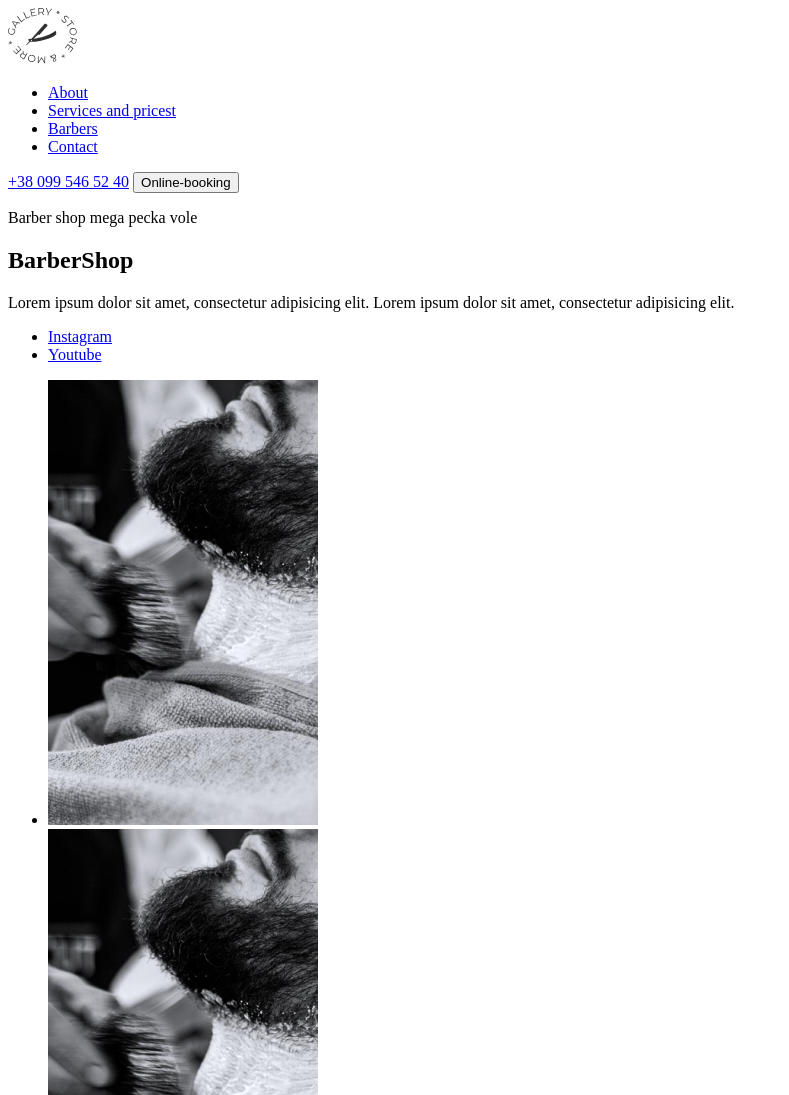
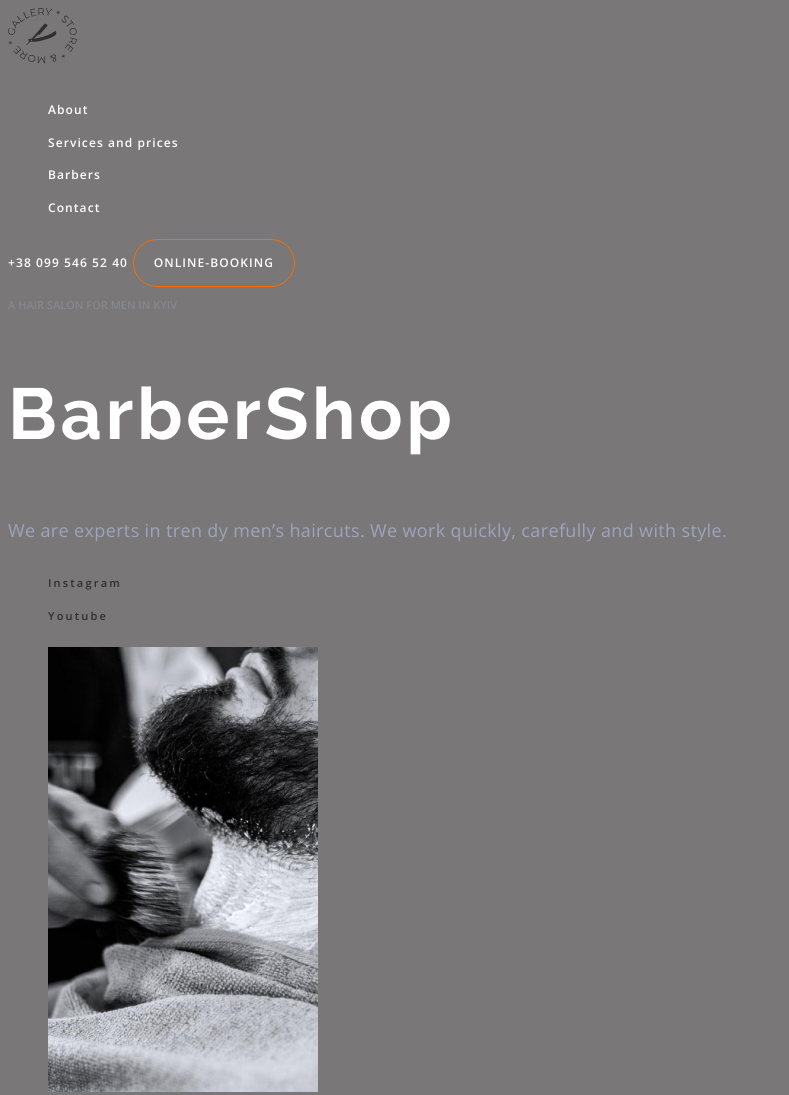
Before and after one commit to Takoenu/barbershop, a plain HTML site: page index.html in a window 1280 px wide. Shown: the top 1095 px of the page, without its empty margins (0-789 px from the left). Drawn offline with nearby package versions, Linux system fonts and the light colour scheme.

Commit message:
css style added

```diff
--- /dev/null
+++ b/css/styles.css
@@ -0,0 +1,181 @@
+:root {
+  /* colors */
+  --white-color: #ffffff;
+  --primary-text-color: #555555;
+  --secondary-text-color: #9da4bd;
+  --scenodary-text-color-60: #9da4bd60;
+  --scenodary-text-color-40: #9da4bd40;
+  --title-color: #303030;
+  --orange-color: #ff6c00;
+
+  /* font size, wheight, line-height*/
+
+  --open-sans-11: 11px;
+  --open-sans-12: 12px;
+  --open-sans-42: 42px;
+
+  --font-weight-600: 600;
+  --font-weight-700: 700;
+}
+
+body {
+  font-family: "Open Sans", sans-serif;
+  font-size: 18px;
+  font-weight: 400;
+  line-height: 1.8;
+  background-color: rgb(121, 119, 119);
+}
+
+.link {
+  text-decoration: none;
+}
+
+.list {
+  list-style: none;
+}
+
+/* HEADER */
+
+.header-list .header-link,
+.header-tel {
+  color: var(--white-color);
+
+  font-size: var(--open-sans-12);
+  font-weight: var(--font-weight-600);
+  line-height: 1.3;
+  letter-spacing: 0.09em;
+}
+
+.header-btn {
+  color: var(--white-color);
+
+  background-color: transparent;
+  border: 1px solid var(--orange-color);
+  border-radius: 25px;
+  padding: 15px 20px;
+
+  font-family: inherit;
+  font-size: var(--open-sans-12);
+  font-weight: var(--font-weight-600);
+  letter-spacing: 0.09em;
+  line-height: 1.3;
+  text-transform: uppercase;
+
+  cursor: pointer;
+}
+
+.header-link:hover,
+.header-link:focus,
+.header-tel:hover,
+.header-tel:focus {
+  color: var(--orange-color);
+}
+
+.header-btn:hover,
+.header-btn:focus {
+  background-color: var(--orange-color);
+}
+
+/* HERO */
+
+.hero-sub {
+  color: var(--scenodary-text-color-60);
+
+  font-size: var(--open-sans-11);
+  font-weight: var(--font-weight-600);
+  line-height: 1.3;
+
+  text-transform: uppercase;
+}
+
+.hero-title {
+  color: var(--white-color);
+
+  font-family: "Raleway", sans-serif;
+  font-size: 72px;
+  font-weight: var(--font-weight-700);
+  line-height: 1.18;
+  letter-spacing: 0.05em;
+}
+
+.hero-text {
+  color: var(--secondary-text-color);
+  font-size: 18px;
+  line-height: 1.66;
+  letter-spacing: 0.02em;
+}
+
+.hero-link {
+  color: var(--title-color);
+
+  font-size: var(--open-sans-11);
+  font-weight: var(--font-weight-600);
+  line-height: 1.3;
+  letter-spacing: 0.2em;
+}
+
+.hero-link:hover,
+.hero-link:focus {
+  color: var(--orange-color);
+}
+
+/* ABOUT */
+
+.about-head {
+  color: var(--title-color);
+
+  font-size: var(--open-sans-11);
+  font-weight: var(--font-weight-600);
+  line-height: 1.3;
+
+  text-transform: uppercase;
+}
+
+.about-title {
+  color: var(--title-color);
+
+  font-family: "Raleway", sans-serif;
+  font-size: 42px;
+  font-weight: var(--font-weight-700);
+  line-height: 1.16;
+  letter-spacing: 0.05em;
+}
+
+.about-subtext {
+  color: var(--primary-text-color);
+
+  line-height: 1.6;
+  letter-spacing: 0.02em;
+}
+
+.about-text {
+  color: var(--primary-text-color);
+
+  font-size: 14px;
+  line-height: 1.8;
+  letter-spacing: 0.02em;
+}
+
+.about-btn {
+  color: var(--title-color);
+
+  background-color: transparent;
+  border: 1px solid var(--orange-color);
+  border-radius: 25px;
+  padding: 15px 20px;
+
+  font-family: inherit;
+  font-size: var(--open-sans-12);
+  font-weight: var(--font-weight-600);
+  letter-spacing: 0.09em;
+  line-height: 1.3;
+  text-transform: uppercase;
+
+  cursor: pointer;
+}
+
+.about-btn:hover,
+.about-btn:focus {
+  color: var(--white-color);
+  background-color: var(--orange-color);
+}
--- a/index.html
+++ b/index.html
@@ -5,52 +5,90 @@
     <meta http-equiv="X-UA-Compatible" content="IE=edge" />
     <meta name="viewport" content="width=device-width, initial-scale=1.0" />
     <title>Barber</title>
+    <link rel="preconnect" href="https://fonts.googleapis.com" />
+    <link rel="preconnect" href="https://fonts.gstatic.com" crossorigin />
+    <link
+      href="https://fonts.googleapis.com/css2?family=Open+Sans:wght@400;600;700&family=Raleway:wght@700&display=swap"
+      rel="stylesheet"
+    />
+
+    <link rel="stylesheet" href="./css/styles.css" />
   </head>
   <body>
-    <header>
-      <a href="/index.html"><img src="./img/logo.svg" alt="logo" /></a>
-      <nav>
-        <ul>
-          <li><a href="/">About</a></li>
-          <li><a href="/">Services and pricest</a></li>
-          <li><a href="/">Barbers</a></li>
-          <li><a href="/">Contact</a></li>
+
+  <!--HEADER-->
+    <header class="header">
+      <a href="/index.html" class="header-logo"
+        ><img src="./img/logo.svg" alt="logo" width="69"
+      /></a>
+      <nav class="header-nav">
+        <ul class="header-list list">
+          <li><a href="/" class="header-link link">About</a></li>
+          <li><a href="/" class="header-link link">Services and prices</a></li>
+          <li><a href="/" class="header-link link">Barbers</a></li>
+          <li><a href="/" class="header-link link">Contact</a></li>
         </ul>
       </nav>
-      <a href="tel:+380854524455">+38 099 546 52 40</a>
-      <button type="button">Online-booking</button>
+      <a href="tel:+380854524455" class="header-tel link">+38 099 546 52 40</a>
+      <button type="button" class="header-btn">Online-booking</button>
     </header>
+
+    <!--MAIN-->
     <main>
-      <section>
-        <p>Barber shop mega pecka vole</p>
-        <h1>BarberShop</h1>
-        <p>
-          Lorem ipsum dolor sit amet, consectetur adipisicing elit. Lorem ipsum
-          dolor sit amet, consectetur adipisicing elit.
+
+      <!--HERO-->
+      <section class="hero">
+        <p class="hero-sub">A hair salon for men in Kyiv</p>
+        <h1 class="hero-title">BarberShop</h1>
+        <p class="hero-text">
+          We are experts in tren dy men’s haircuts. We work quickly, carefully
+          and with style.
         </p>
-        <ul>
-          <li><a href="/" rel="noopener noreferrer nofollow">Instagram</a></li>
-          <li><a href="/" rel="noopener noreferrer nofollow">Youtube</a></li>
+        <ul class="hero-list list">
+          <li>
+            <a
+              href="/"
+              rel="noopener noreferrer nofollow"
+              class="hero-link link"
+              >Instagram</a
+            >
+          </li>
+          <li>
+            <a
+              href="/"
+              rel="noopener noreferrer nofollow"
+              class="hero-link link"
+              >Youtube</a
+            >
+          </li>
         </ul>
       </section>
+
+      <!--ABOUT-->
+      <section class="about">
+        <ul class="about-img list">
+          <li><img src="./img/img-1.jpg" alt="barber" width="270" /></li>
+          <li><img src="./img/img-1.jpg" alt="barber" width="270" /></li>
+        </ul>
+        <p class="about-head">About</p>
+        <h2 class="about-title">Best Barber in kacapetovka</h2>
+        <p class="about-subtext">
+          If you want to add more confidence to your image, you should
+          definitely visit us.
+        </p>
+        <p class="about-text">
+          We are a team that never stops at what has been achieved and are
+          thirsty for changes. And when you fall into the hands of our master,
+          you will never be the same again. We are a team that is always "on the
+          same wave" with clients. Therefore, we are always ready to improve
+          everyone who comes to us!
+        </p>
+        <button type="button" class="about-btn">Online-booking</button>
+      </section>
+
+      <!--PRICES-->
       <section>
-        <ul>
-          <li><img src="./img/img-1.jpg" alt="barber" /></li>
-          <li><img src="./img/img-1.jpg" alt="barber" /></li>
-        </ul>
-        <p>About</p>
-        <h2>Best Barber in kacapetovka</h2>
-        <p>Lorem ipsum dolor sit amet consectetur, adipisicing elit.</p>
-        <p>
-          Lorem ipsum dolor sit, amet consectetur adipisicing elit. Corrupti
-          molestiae nesciunt corporis autem atque adipisci at tenetur inventore,
-          ipsa, quasi perspiciatis error soluta magnam ipsam nihil quos fugiat
-          doloremque iusto.
-        </p>
-        <button type="button">Online-booking</button>
-      </section>
-      <section>
-        <p>A hair salon for men in Kyiv</p>
+        <p>Spend your time with the best masters</p>
         <h2>Services and prices</h2>
         <ul>
           <li>
@@ -90,6 +128,8 @@
         </ul>
         <button type="button">Online-booking</button>
       </section>
+
+      <!--FEAUTERS-->
       <section>
         <ul>
           <li>
@@ -112,10 +152,12 @@
         <p>Old traditional school</p>
         <h2>&#xBF; Why people come to us?</h2>
         <p>
-          Lorem ipsum dolor sit amet consectetur adipisicing elit. Corporis,
-          unde sequi.
+          Only good things are said about us. But it's better to see and feel 1
+          time than read 10 times.
         </p>
       </section>
+
+      <!--OUR BARBERS-->
       <section>
         <p>For true enjoyers of the atmosphere</p>
         <h2>Our barbers</h2>
@@ -137,6 +179,8 @@
           </li>
         </ul>
       </section>
+
+      <!--GALLERY-->
       <section>
         <h2>Gallery</h2>
         <p>In Latin, "barba" means "beard"</p>
@@ -151,6 +195,8 @@
         <h2>Online-booking</h2>
         <!--Add form-->
       </section>
+
+      <!--ONLINE BOOKING-->
       <section>
         <h2>Contacts</h2>
         <address>
@@ -166,9 +212,13 @@
             <li><a href="tel:+380991111111">+38099412121</a></li>
             <li><a href="mailto:gmail.com">gmail.com</a></li>
           </ul>
+          <p>Working hours</p>
+          <p>Every day from 9:00 to 22:00</p>
         </address>
       </section>
     </main>
+
+    <!--FOOTER-->
     <footer>
       <p>&copy;Copyright 2020</p>
       <ul>
```
